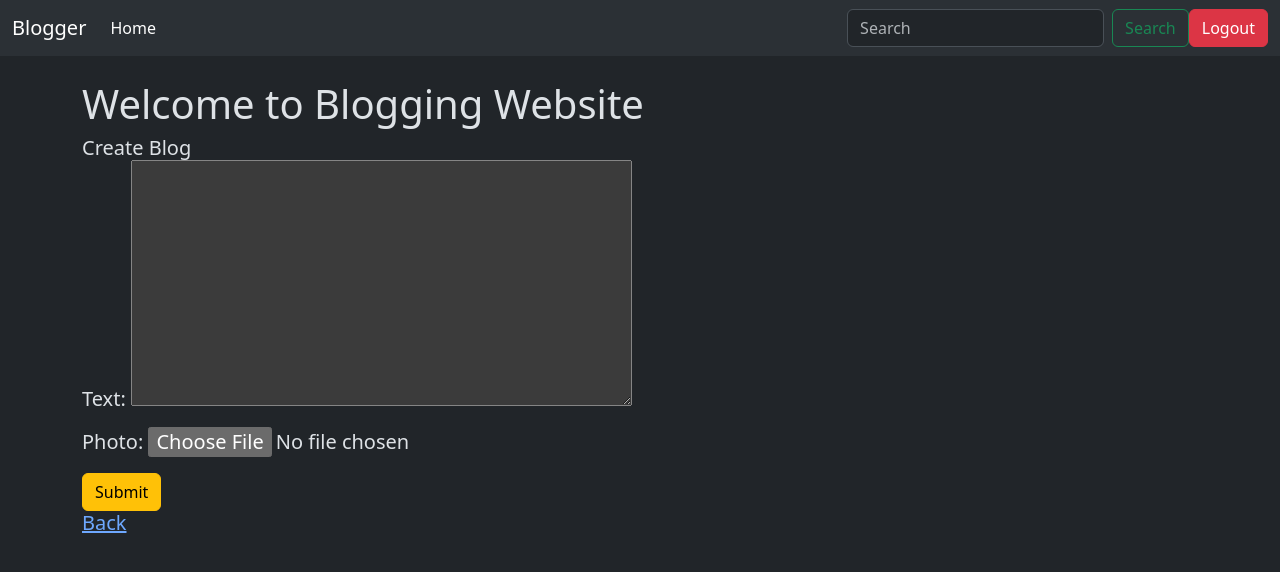
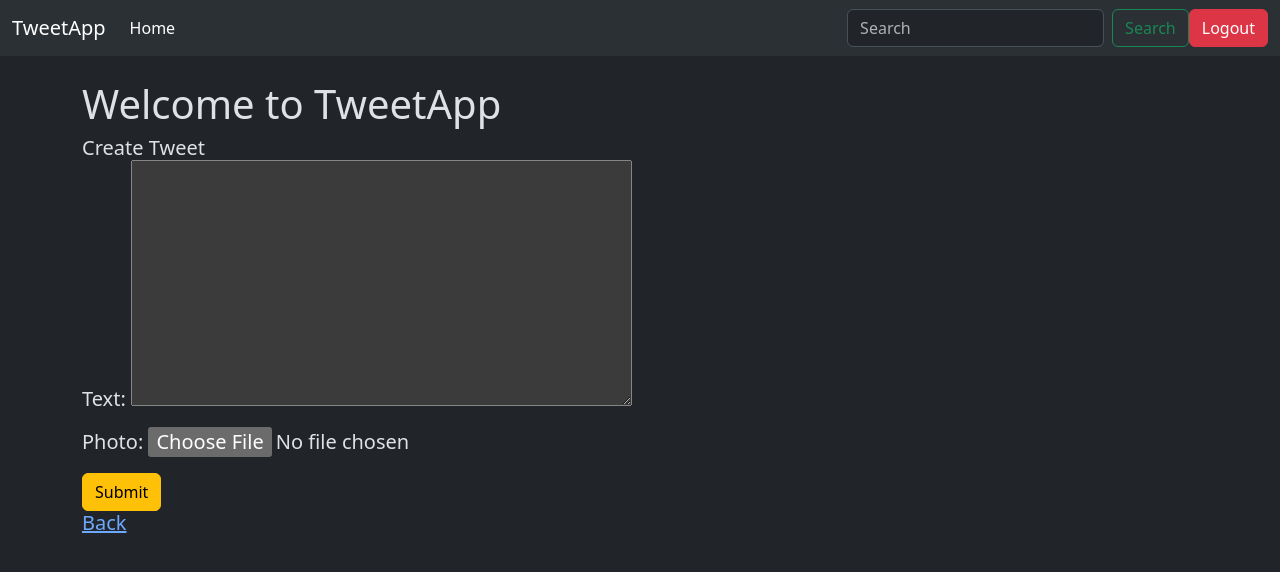
Before and after one commit to anuragk27/TweetApp-django-Project, a Django app: page /blog/create/ in a window 1280 px wide. Shown: the top 572 px of the page. Run offline with Django 5.2, Linux system fonts and the light colour scheme; a user stored in the database is signed in.

Commit message:
tweetapp

```diff
--- a/blog/blogapp/templates/blog_confirm_delete.html
+++ b/blog/blogapp/templates/blog_confirm_delete.html
@@ -1,12 +1,12 @@
 {% extends "base.html" %}
 
 {% block title %}
-  Blog | Delete
+  Tweet | Delete
 {% endblock %}
 
 {% block content %}
 
-<h1 class="mt-4" > Are you sure that you want to delete the Blog ?  </h1>
+<h1 class="mt-4" > Are you sure that you want to delete this Tweet ?  </h1>
 
   <form method="post">
     {% csrf_token %}
--- a/blog/blogapp/templates/blog_form.html
+++ b/blog/blogapp/templates/blog_form.html
@@ -2,21 +2,21 @@
 
 {% block title %}
 {%if form.instance.pk  %}
-Edit Blog
+Edit Tweet
 {% else %}
-Create Blog
+Create Tweet
 {% endif %}
 {% endblock %}
 
 {% block content %}
 
-<h1 class="mt-4" > Welcome to Blogging Website </h1>
+<h1 class="mt-4" > Welcome to TweetApp </h1>
 
 <h5>
   {%if form.instance.pk  %}
-  Edit Blog
+  Edit Tweet
   {% else %}
-  Create Blog
+  Create Tweet
   {% endif %}
   <form method="post" enctype="multipart/form-data" class="form">
     {% csrf_token %}
--- a/blog/blogapp/templates/blog_list.html
+++ b/blog/blogapp/templates/blog_list.html
@@ -1,14 +1,14 @@
 {% extends "base.html" %}
 
 {% block title %}
-  Blog | Home
+  Tweet | Home
 {% endblock %}
 
 {% block content %}
 
-<h1 class="mt-4" > Welcome to Blogging Website </h1>
+<h1 class="mt-4" > Welcome to TweetApp </h1>
 
-<a class="btn btn-primary " href="{% url 'blog_create' %}">Create Blog</a>
+<a class="btn btn-primary " href="{% url 'blog_create' %}">Create Tweet</a>
 <div class="container row gap-2">
   {% for blog in blogs %}
   <div class="card mt-2" style="width: 13rem;">
--- a/blog/templates/base.html
+++ b/blog/templates/base.html
@@ -9,7 +9,7 @@
 
     <title>
         {% block title %}
-          Blog
+          Tweet
         {% endblock title %}
     </title>
 
@@ -18,7 +18,7 @@
 
     <nav class="navbar navbar-expand-lg bg-body-tertiary">
         <div class="container-fluid">
-          <a class="navbar-brand" href="#">Blogger</a>
+          <a class="navbar-brand" href="#">TweetApp</a>
           <button class="navbar-toggler" type="button" data-bs-toggle="collapse" data-bs-target="#navbarSupportedContent" aria-controls="navbarSupportedContent" aria-expanded="false" aria-label="Toggle navigation">
             <span class="navbar-toggler-icon"></span>
           </button>
--- a/blog/templates/registration/register.html
+++ b/blog/templates/registration/register.html
@@ -1,7 +1,7 @@
 {% extends "base.html" %}
 
 {% block content %}
-  <h2>Registraion form</h2>
+  <h2>Registration form</h2>
   <form method="post">
     {% csrf_token %}
     {{form.as_p}}
```
Also changed, not shown: blog/db.sqlite3, blog/media/photos/suit6.jpg (added).
